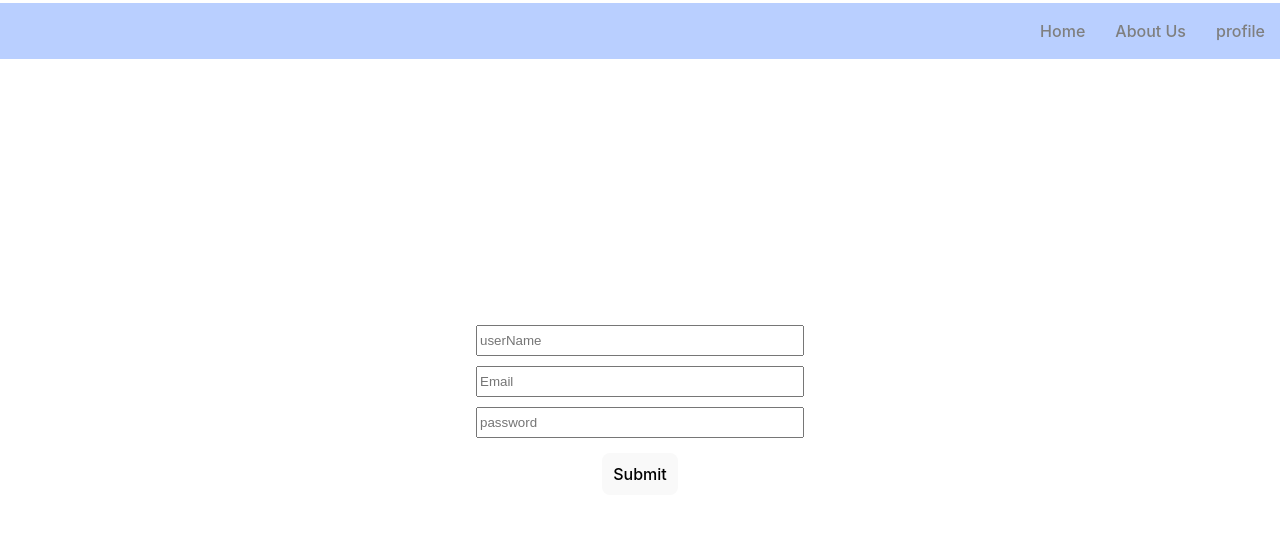
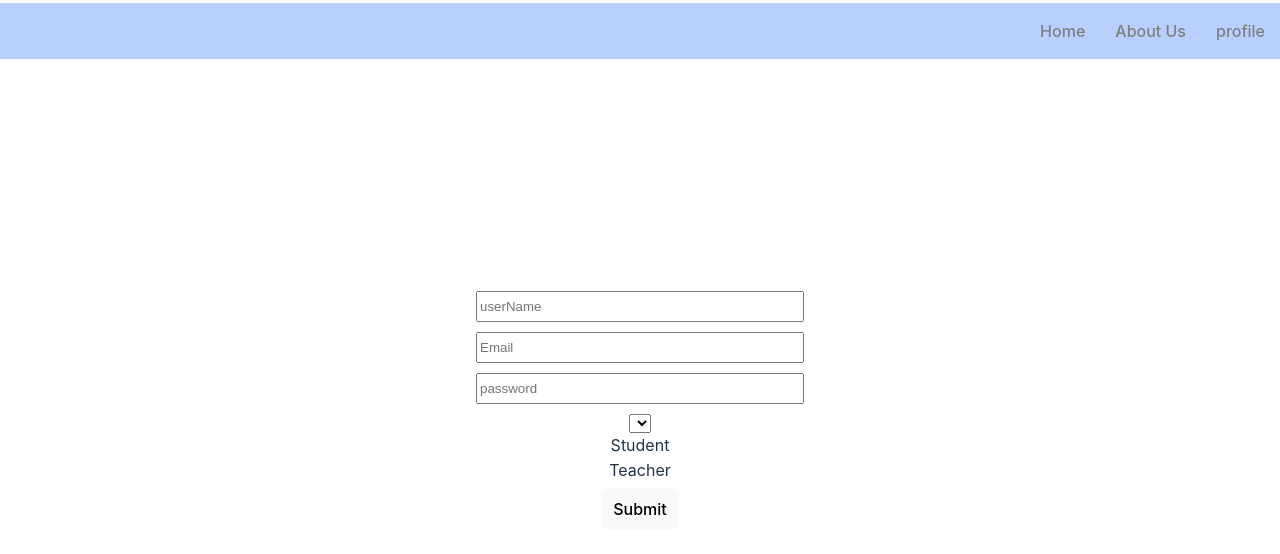
Before and after one commit to Mahdi-matty/Brilla-Mente, a React (Vite) app: page /signup in a window 1280 px wide. Shown: the top 554 px of the page. Built offline with nearby package versions, Linux system fonts and the light colour scheme.

Commit message:
added status

```diff
--- a/src/pages/signup.jsx
+++ b/src/pages/signup.jsx
@@ -6,6 +6,7 @@ const signup = () => {
   const [userName, setUserName] = useState('');
   const [password, setPassword]=useState('');
   const [authCode, setAuthCode] = useState(null);
+  const [userstatus, setUsrStatus] = useState('studnet');
 
   const [errorMessage, setErrorMessage] = useState('');
 
@@ -69,6 +70,7 @@ const signup = () => {
     setUserName('');
     setPassword('');
     setEmail('');
+    setUsrStatus('student')
     alert(`Hello ${userName}`);
   };
   return (
@@ -96,6 +98,9 @@ const signup = () => {
           type="text"
           placeholder="password"
         />
+        <select value={userstatus} onChange={e=> setUsrStatus(e.target.value)}></select>
+        <option value='student'>Student</option>
+        <option value='teacher'>Teacher</option>
         <button type="submit">
           Submit
         </button>
```
